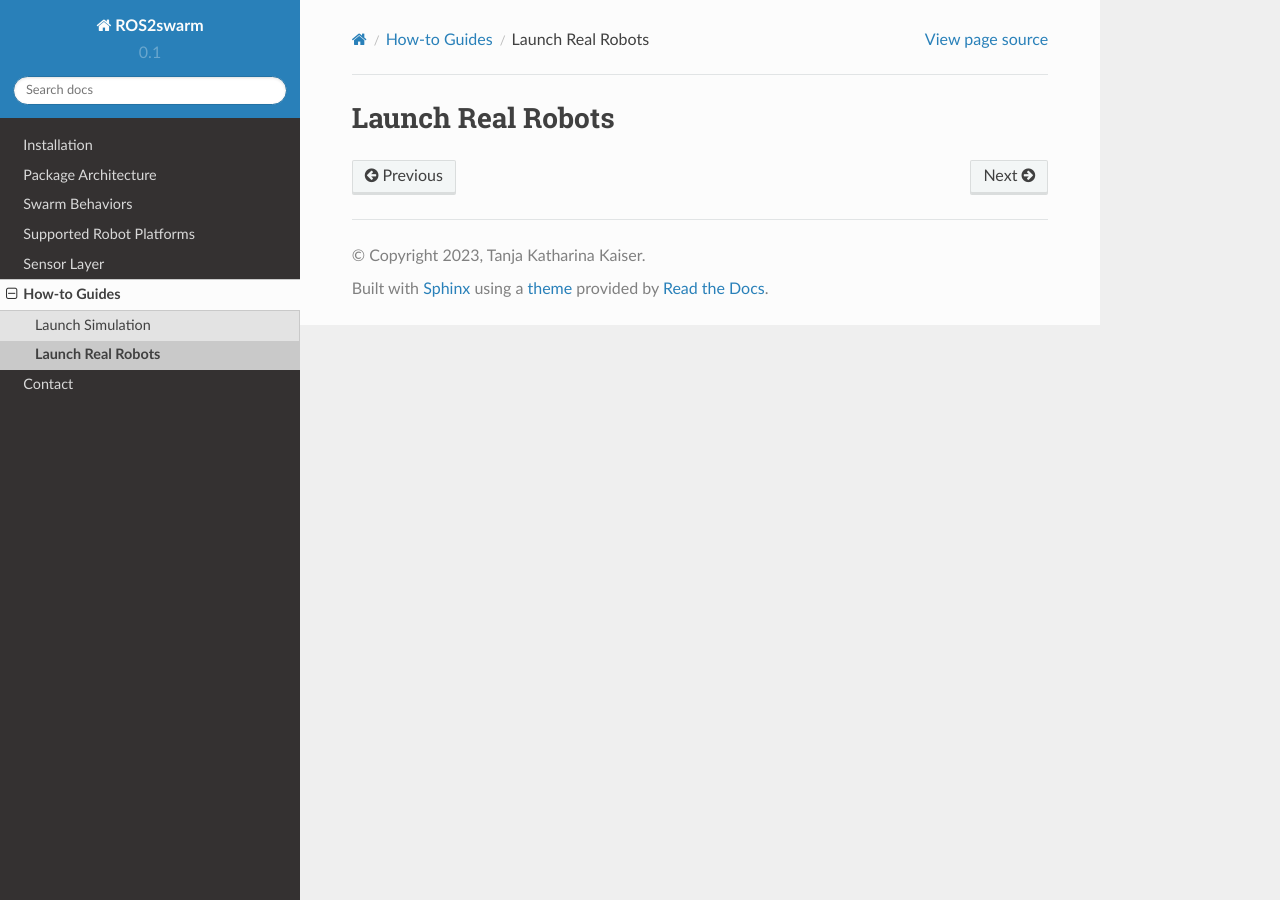
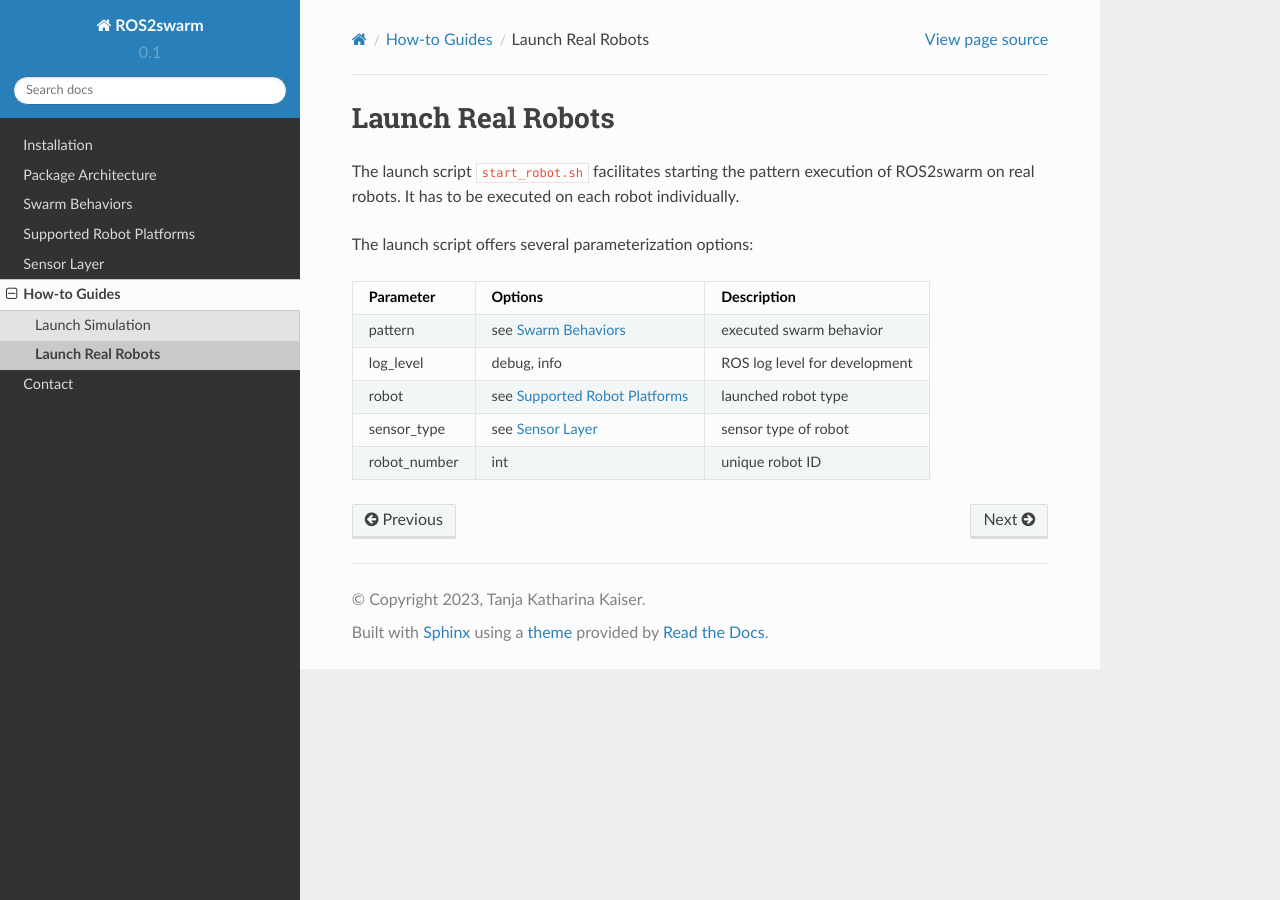
Before and after one commit to ROS2swarm/ROS2swarm_documentation, a Sphinx documentation site: the page built from doc/How-To-Guides/launch_robot.rst, in a window 1280 px wide. Built offline with Sphinx 7.4.7 and the Read the Docs theme 2.0.0, drawn with Linux system fonts in a browser that asks for light colours.

Commit message:
added launch robot

```diff
--- a/doc/How-To-Guides/launch_robot.rst
+++ b/doc/How-To-Guides/launch_robot.rst
@@ -1,2 +1,21 @@
 Launch Real Robots
 ==================
+
+The launch script ``start_robot.sh`` facilitates starting the pattern execution of ROS2swarm on real robots.
+It has to be executed on each robot individually.
+
+The launch script offers several parameterization options:
+
++---------------+--------------------------------------------------+-------------------------------------------+
+| Parameter     | Options                                          | Description                               |
++===============+==================================================+===========================================+
+| pattern       | see :doc:`Swarm  Behaviors <../patterns>`        | executed swarm behavior                   |
++---------------+--------------------------------------------------+-------------------------------------------+
+| log_level     | debug, info                                      | ROS log level for development             |
++---------------+--------------------------------------------------+-------------------------------------------+
+| robot         | see :doc:`Supported Robot Platforms <../robots>` | launched robot type                       |
++---------------+--------------------------------------------------+-------------------------------------------+
+| sensor_type   | see :doc:`Sensor Layer <../sensors>`             | sensor type of robot                      |
++---------------+--------------------------------------------------+-------------------------------------------+
+| robot_number  | int                                              | unique robot ID                           |
++---------------+--------------------------------------------------+-------------------------------------------+
```
